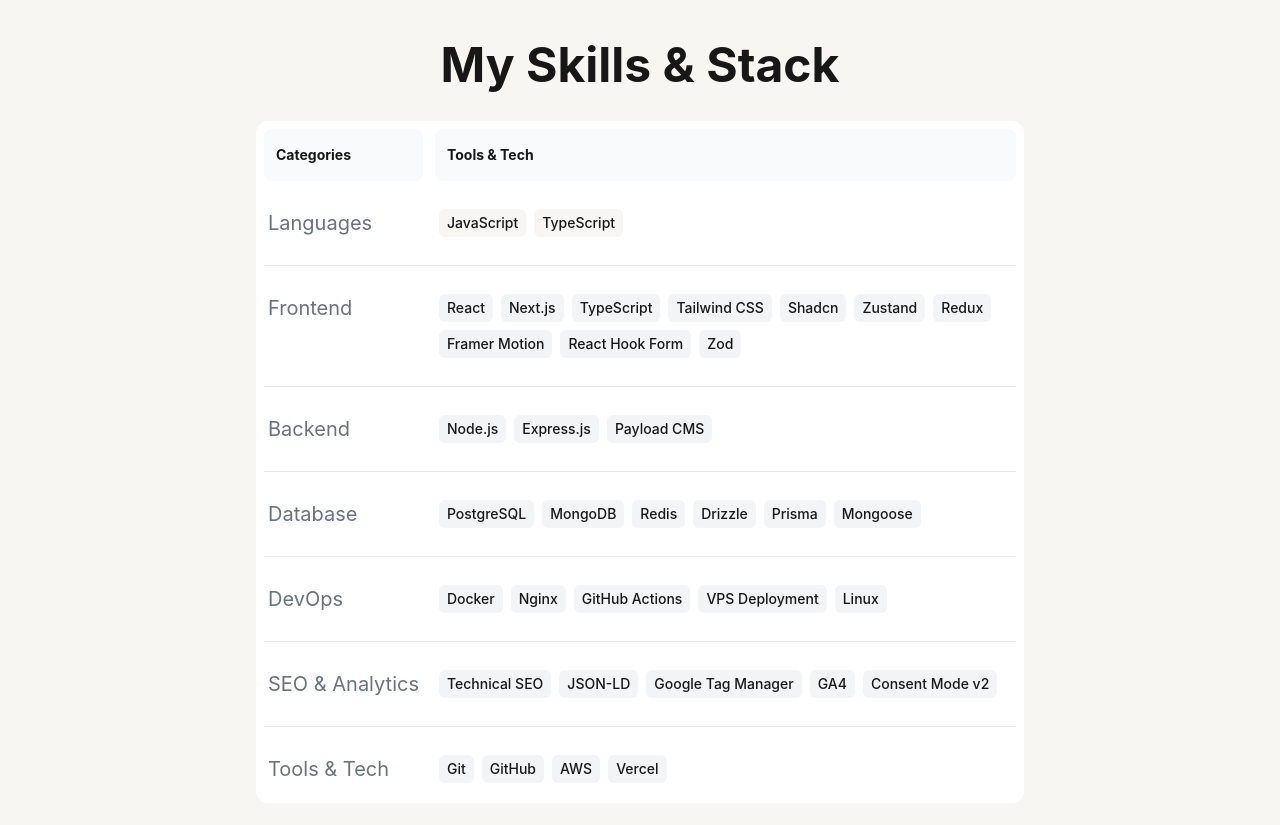
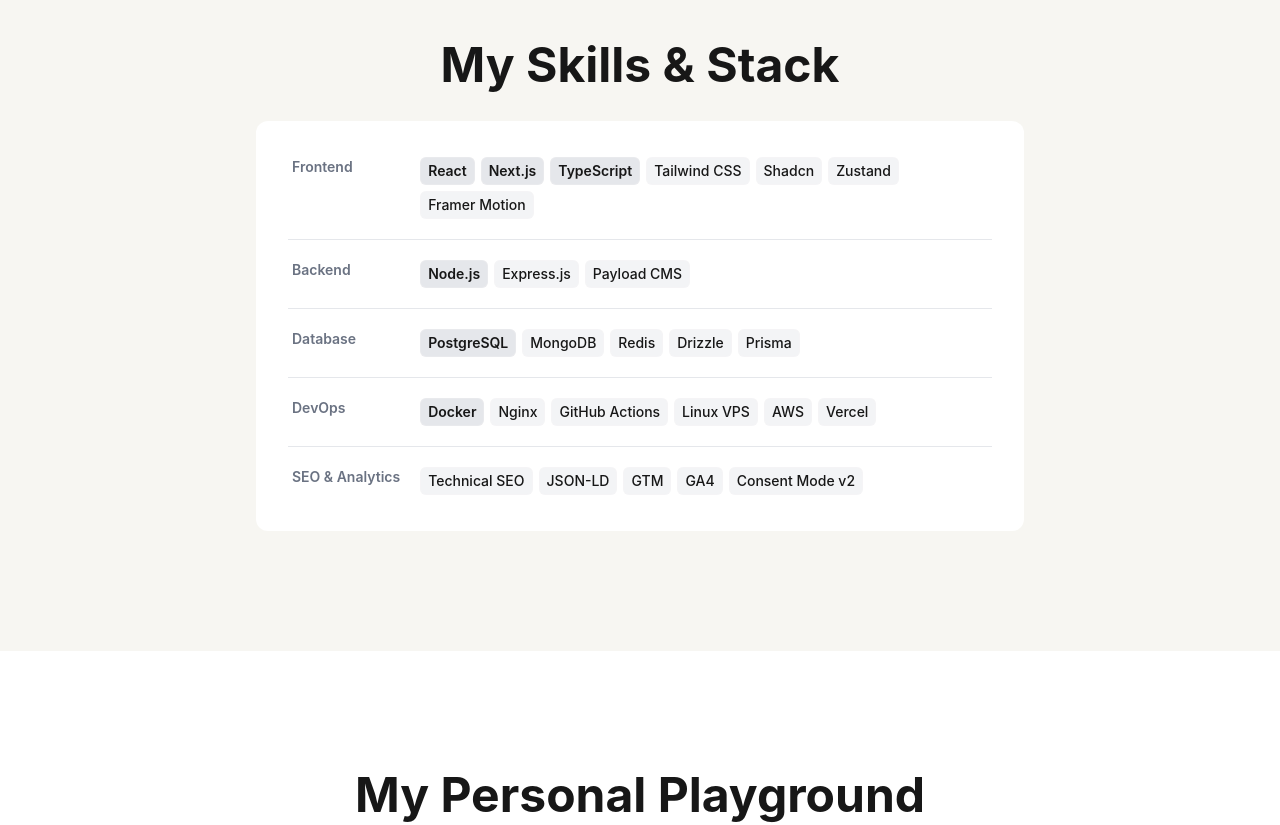
Before and after one commit to khaledrefaat/portfolio, an Astro site: page / in a window 1280 px wide. Shown: the part 1700-2525 px from the top of the page. Built offline with nearby package versions, Linux system fonts and the light colour scheme; Astro itself is replaced by a stand-in of ours.

Commit message:
fixing skills size and making it a bit smaller

```diff
--- a/src/components/common/badge.astro
+++ b/src/components/common/badge.astro
@@ -1,20 +1,21 @@
 ---
 interface Props {
-  variant?: 'default' | 'primary';
+  variant?: 'default' | 'primary' | 'featured';
   class?: string;
 }
 
 const { variant = 'default', class: className } = Astro.props;
 
 const variantClasses = {
-  default: 'bg-gray-100 dark:bg-gray-800',
-  primary: 'bg-background',
+  default: 'bg-gray-100 font-medium dark:bg-gray-800',
+  primary: 'bg-background font-medium',
+  featured: 'bg-gray-200 font-semibold dark:bg-gray-700',
 } as const;
 ---
 
 <span
   class:list={[
-    'inline-flex items-center rounded-md px-2 py-1 text-sm font-medium text-secondary-foreground ring-1 ring-inset ring-background/20',
+    'inline-flex items-center rounded-md px-2 py-1 text-sm text-secondary-foreground ring-1 ring-inset ring-background/20',
     variantClasses[variant],
     className,
   ]}
--- a/src/components/sections/skills.astro
+++ b/src/components/sections/skills.astro
@@ -5,43 +5,55 @@ import SectionHeader from '../common/section-header.astro';
 
 const categories = [
   {
-    name: 'Languages',
-    skills: ['JavaScript', 'TypeScript'],
-  },
-  {
     name: 'Frontend',
     skills: [
-      'React',
-      'Next.js',
-      'TypeScript',
-      'Tailwind CSS',
-      'Shadcn',
-      'Zustand',
-      'Redux',
-      'Framer Motion',
-      'React Hook Form',
-      'Zod',
+      { name: 'React', featured: true },
+      { name: 'Next.js', featured: true },
+      { name: 'TypeScript', featured: true },
+      { name: 'Tailwind CSS' },
+      { name: 'Shadcn' },
+      { name: 'Zustand' },
+      { name: 'Framer Motion' },
     ],
   },
   {
     name: 'Backend',
-    skills: ['Node.js', 'Express.js', 'Payload CMS'],
+    skills: [
+      { name: 'Node.js', featured: true },
+      { name: 'Express.js' },
+      { name: 'Payload CMS' },
+    ],
   },
   {
     name: 'Database',
-    skills: ['PostgreSQL', 'MongoDB', 'Redis', 'Drizzle', 'Prisma', 'Mongoose'],
+    skills: [
+      { name: 'PostgreSQL', featured: true },
+      { name: 'MongoDB' },
+      { name: 'Redis' },
+      { name: 'Drizzle' },
+      { name: 'Prisma' },
+    ],
   },
   {
     name: 'DevOps',
-    skills: ['Docker', 'Nginx', 'GitHub Actions', 'VPS Deployment', 'Linux'],
+    skills: [
+      { name: 'Docker', featured: true },
+      { name: 'Nginx' },
+      { name: 'GitHub Actions' },
+      { name: 'Linux VPS' },
+      { name: 'AWS' },
+      { name: 'Vercel' },
+    ],
   },
   {
     name: 'SEO & Analytics',
-    skills: ['Technical SEO', 'JSON-LD', 'Google Tag Manager', 'GA4', 'Consent Mode v2'],
-  },
-  {
-    name: 'Tools & Tech',
-    skills: ['Git', 'GitHub', 'AWS', 'Vercel'],
+    skills: [
+      { name: 'Technical SEO' },
+      { name: 'JSON-LD' },
+      { name: 'GTM' },
+      { name: 'GA4' },
+      { name: 'Consent Mode v2' },
+    ],
   },
 ];
 ---
@@ -50,24 +62,21 @@ const categories = [
   <SectionHeader title="My Skills & Stack" class="text-center" />
 
   <div
-    class="mx-auto grid w-full grid-cols-[max-content_1fr] gap-x-3 gap-y-6 rounded-xl bg-secondary-background p-2 pb-4 lg:w-3xl"
+    class="mx-auto grid w-full grid-cols-[max-content_1fr] gap-x-3 gap-y-4 rounded-xl bg-secondary-background p-4 md:p-8 lg:w-3xl"
   >
-    <div class="rounded-lg bg-gray-50 px-3 py-4 dark:bg-gray-900">
-      <p class="text-sm font-bold">Categories</p>
-    </div>
-    <div class="rounded-lg bg-gray-50 px-3 py-4 dark:bg-gray-900">
-      <p class="text-sm font-bold">Tools & Tech</p>
-    </div>
-
     {
       categories.map((category, index) => (
         <Fragment>
-          <p class="p-1 text-xl text-gray-500 dark:text-gray-400">{category.name}</p>
-          <div class="flex flex-wrap gap-2 p-1">
+          <h3 class="p-1 text-sm font-semibold text-gray-500 dark:text-gray-400">
+            {category.name}
+          </h3>
+          <ul class="flex flex-wrap gap-1.5 p-1">
             {category.skills.map((skill) => (
-              <Badge variant={index === 0 ? 'primary' : 'default'}>{skill}</Badge>
+              <li>
+                <Badge variant={skill.featured ? 'featured' : 'default'}>{skill.name}</Badge>
+              </li>
             ))}
-          </div>
+          </ul>
 
           {index !== categories.length - 1 && (
             <div class="col-span-2 h-px w-full bg-gray-200 dark:bg-gray-500" />
```
